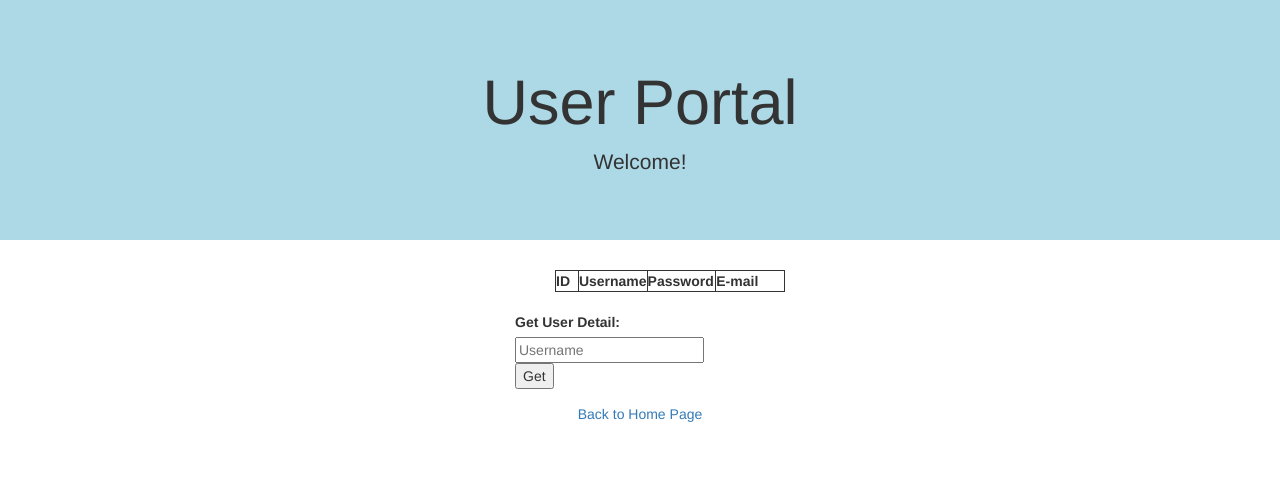
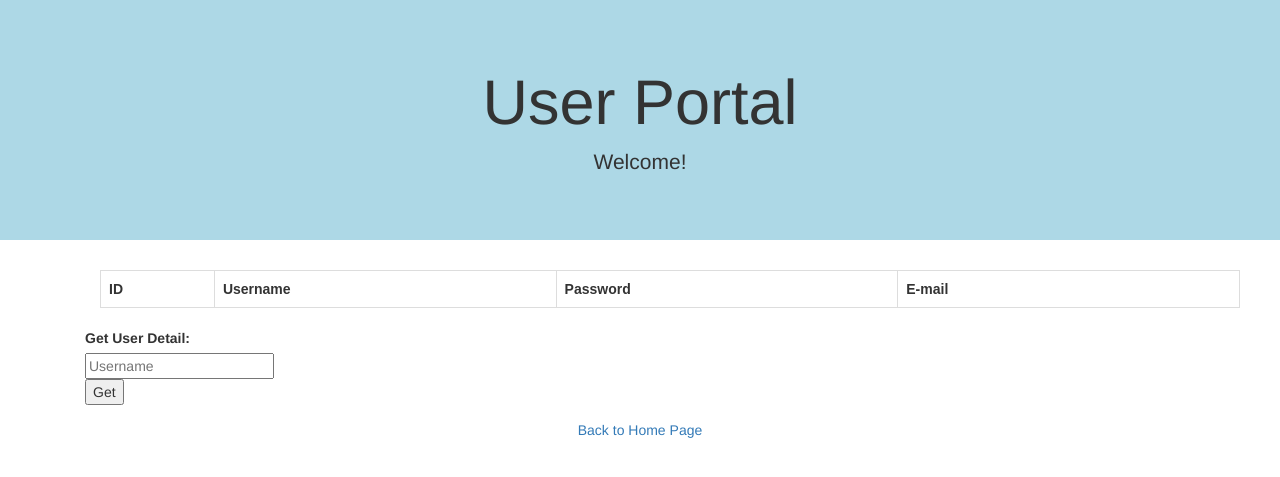
Before and after one commit to bounswe/bounswe2022group6, a Django app: page /user/user-detail/ in a window 1280 px wide. Shown: the top 477 px of the page. Run offline with Django 3.2, Linux system fonts and the light colour scheme; lists and menus that the app fills with data are empty; some libraries are stand-ins or nearby versions.

Commit message:
Minor updates.

```diff
--- /dev/null
+++ b/practice_app/apps/user/forms.py
@@ -0,0 +1,6 @@
+from django import forms
+
+class UserForm(forms.Form):
+    username=forms.CharField(widget=forms.TextInput(attrs={'placeholder':'Username'}))
+    password=forms.CharField(widget=forms.PasswordInput(attrs={'placeholder':'Password'}))
+    mail=forms.EmailField(widget=forms.TextInput(attrs={'placeholder':'Email'}))
--- a/practice_app/apps/user/models.py
+++ b/practice_app/apps/user/models.py
@@ -3,7 +3,7 @@ from django.db import models
 class User(models.Model):
     username = models.CharField(max_length=50, unique = True)
     password = models.CharField(max_length=50)
-    mail = models.CharField(max_length=50)
+    mail = models.EmailField(max_length = 254)
 
     def __str__(self):
         return self.username
--- a/practice_app/apps/user/templates/user-detail.html
+++ b/practice_app/apps/user/templates/user-detail.html
@@ -7,17 +7,18 @@
 	<link href="//maxcdn.bootstrapcdn.com/font-awesome/4.2.0/css/font-awesome.min.css" rel="stylesheet">
 
 	<style type="text/css">
-		table, th, td {
-            border: 1px solid;
+		table {
+			font-family: arial, sans-serif;
+			border-collapse: collapse;
+			width: 100%;
 			}
-        .center {
-            margin-left: auto;
-            margin-right: auto;
-            justify-content: center;
+		td, th {
+			border: 1px solid #dddddd;
+			text-align: left;
+			padding: 8px;
 			}
-        form {
-            margin: 0 auto;
-            width:250px;
+		tr:nth-child(even) {
+			background-color: #dddddd;
 			}
 
 	</style>
@@ -33,6 +34,12 @@
 	</div>
 	<div class="container">
         <div class="container-fluid">
+            {% if action_fail %}
+            <div class="alert alert-danger" role="alert">
+                <h4 class="alert-heading">Failed</h4>
+                <p>Username is not valid.</p>
+            </div>
+            {% endif %}
             <div class="container">
                 <table class="center">
                     <colgroup>
@@ -59,6 +66,7 @@
                 </table>
                 </div>
             </div>
+            <div class="container">
                 <div class="center">
                     <form id="postform" class="form-group" method="POST" action="{%url 'user-detail-worker' %}">
                             {% csrf_token %}
@@ -73,6 +81,7 @@
                 </div>
             </div>
         </div>
-    <a href="{%url 'home' %}"> <p style="text-align:center">Back to Home Page</p></a>
+	</div>
+    <a href="{%url 'user-home' %}"> <p style="text-align:center">Back to Home Page</p></a>
 </body>
 </html>
--- a/practice_app/apps/user/urls.py
+++ b/practice_app/apps/user/urls.py
@@ -6,7 +6,7 @@ urlpatterns = [
     path('api-user-list/', views.userList, name="api-user-list"),
     path('api-user-detail/<str:pk>', views.userDetail, name="api-user-detail"),
     path('api-user-create/', views.userCreate, name="api-user-create"),
-    path('', views.index ,name="home"),
+    path('', views.index ,name="user-home"),
     path('user-list/', views.listAll,name="user-list"),
     path('user-detail/', views.listOne ,name="user-detail"),
     path('user-detail-worker', views.listOneWorker, name="user-detail-worker"),
--- a/practice_app/apps/user/views.py
+++ b/practice_app/apps/user/views.py
@@ -1,12 +1,13 @@
 from django.shortcuts import render
 from django.http import JsonResponse
-import json
-
+from django.http import HttpResponseRedirect
+from django.shortcuts import render
 from rest_framework.decorators import api_view
 from rest_framework.response import Response
-
+import json
 from .serializers import UserSerializer
 from .models import User
+from .forms import UserForm
 
 @api_view(['GET'])
 def apiOverview(request):
@@ -39,7 +40,7 @@ def userCreate(request):
     return Response(serializer.data)
 
 def index(request):
-    return render(request, 'home.html')
+    return render(request, 'user-home.html')
 
 def listAll(request):
     users = User.objects.all()
@@ -61,35 +62,43 @@ def listOne(request):
 def listOneWorker(request):
     username=request.POST["username"]
 
-    user = User.objects.get(username=username)
-    serializer = UserSerializer(user, many=False)
-    data = serializer.data
+    try:
+        user = User.objects.get(username=username)
+        serializer = UserSerializer(user, many=False)
+        data = serializer.data
 
-    users=[]
-    id = data["id"]
-    username = data["username"]
-    password = data["password"]
-    mail= data["mail"]
+        users=[]
+        id = data["id"]
+        username = data["username"]
+        password = data["password"]
+        mail= data["mail"]
 
-    users.append((id, username, password, mail))
+        users.append((id, username, password, mail))
+        return render(request,'user-detail.html',{"results": users})
 
-    return render(request,'user-detail.html',{"results": users})
+    except:
+        isFailed=request.GET.get("fail",True)
+        return render(request,'user-detail.html',{"action_fail": isFailed})
+
+
 
 def addNew(request):
+    form = UserForm()
     isFailed=request.GET.get("fail",False)
     isSuccessful=request.GET.get("success",False)
-    return render(request,'user-create.html',{"action_success": isSuccessful, "action_fail": isFailed})
+    return render(request,'user-create.html',{"action_success": isSuccessful, "action_fail": isFailed,"form":form})
 
 @api_view(['POST'])
 def addNewWorker(request):
+    form = UserForm()
     serializer = UserSerializer(data = request.data)
 
     if serializer.is_valid():
         serializer.save()
         isFailed=request.GET.get("fail",False)
         isSuccessful=request.GET.get("success",True)
-        return render(request, 'user-create.html',{"action_success": isSuccessful,"action_fail": isFailed})
+        return render(request, 'user-create.html',{"action_success": isSuccessful,"action_fail": isFailed,"form":form})
     else:
         isFailed=request.GET.get("fail",True)
         isSuccessful=request.GET.get("success",False)
-        return render(request, 'user-create.html',{"action_success": isSuccessful,"action_fail": isFailed})
+        return render(request, 'user-create.html',{"action_success": isSuccessful,"action_fail": isFailed,"form":form})
--- a/practice_app/practice_app/settings.py
+++ b/practice_app/practice_app/settings.py
@@ -37,6 +37,7 @@ INSTALLED_APPS = [
     'django.contrib.sessions',
     'django.contrib.messages',
     'django.contrib.staticfiles',
+    'crispy_forms',
     'rest_framework',
     'apps.advice',
     'apps.article',
```
Also changed, not shown: practice_app/apps/user/templates/user-create.html (+7 -31 lines), practice_app/apps/user/templates/user-list.html (+14 -13 lines), practice_app/apps/user/migrations/0004_alter_user_mail.py (added), practice_app/apps/user/templates/user-home.html (renamed from practice_app/apps/user/templates/home.html). Lines whose indentation alone changed are shown as unchanged.
